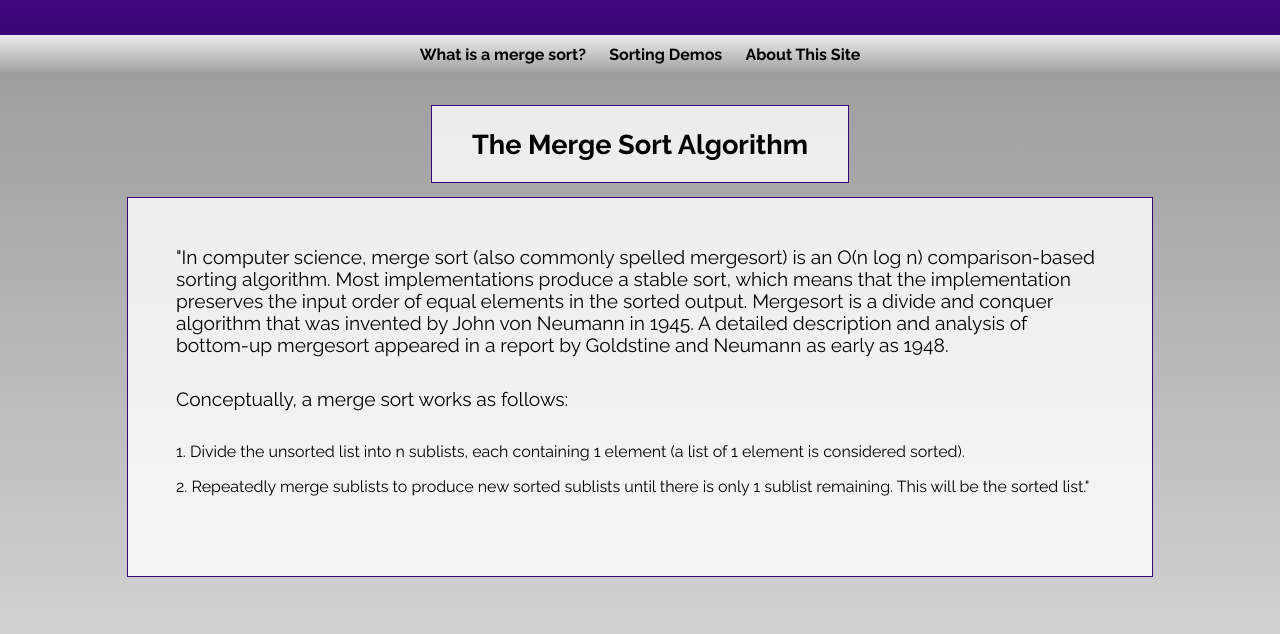
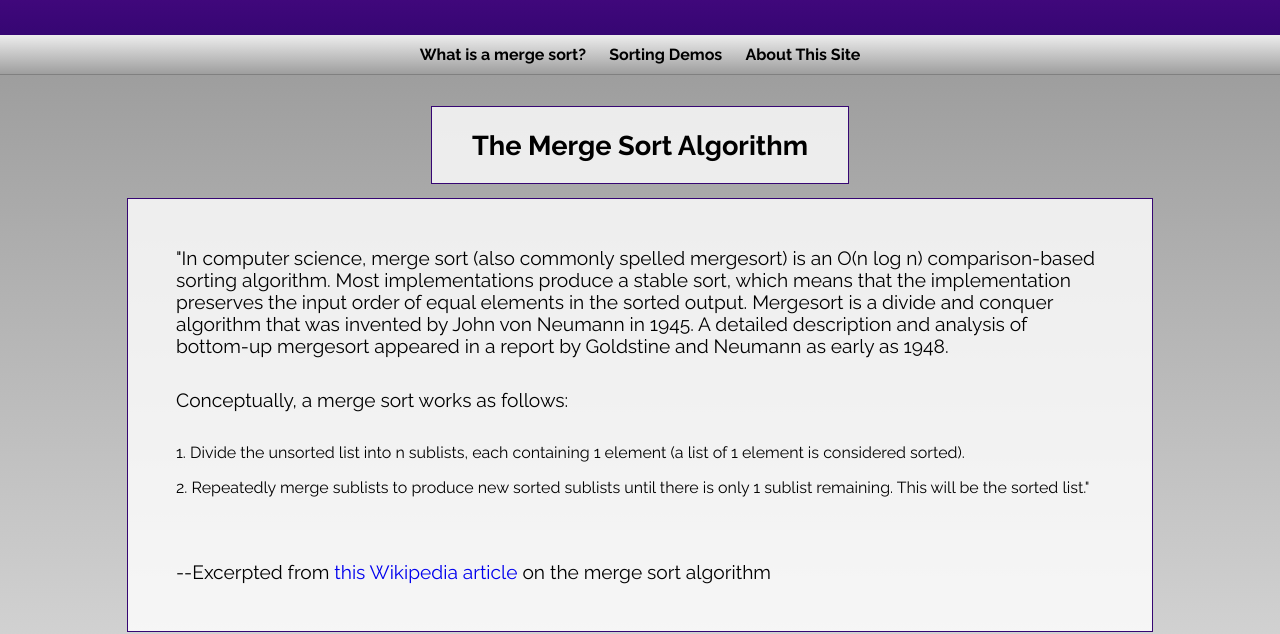
Before and after one commit to m-mcclure/mergesort, a plain HTML site: page index.html in a window 1280 px wide. Shown: the part 185-819 px from the top of the page. Drawn offline with nearby package versions, Linux system fonts and the light colour scheme.

Commit message:
finishing touches... most of them, anyway

```diff
--- a/css/main.css
+++ b/css/main.css
@@ -1,5 +1,9 @@
 body {
 	width:100%;
+}
+
+a {
+	text-decoration:none;
 }
 
 header {
@@ -50,6 +54,7 @@ nav {
 	display:block;
 	text-align:center;
 	font-weight:bold;
+	border-bottom:1px solid gray;
 
 	/* IE10 Consumer Preview */
 background-image: -ms-linear-gradient(top, #EDEDED 0%, #9E9E9E 100%);
--- a/index.html
+++ b/index.html
@@ -48,6 +48,8 @@
                   </li>
                 </ol>
             </p>
+            <p>
+              --Excerpted from <a href="http://en.wikipedia.org/wiki/Merge_sort">this Wikipedia article</a> on the merge sort algorithm
           </div>
 
         </section>
```
